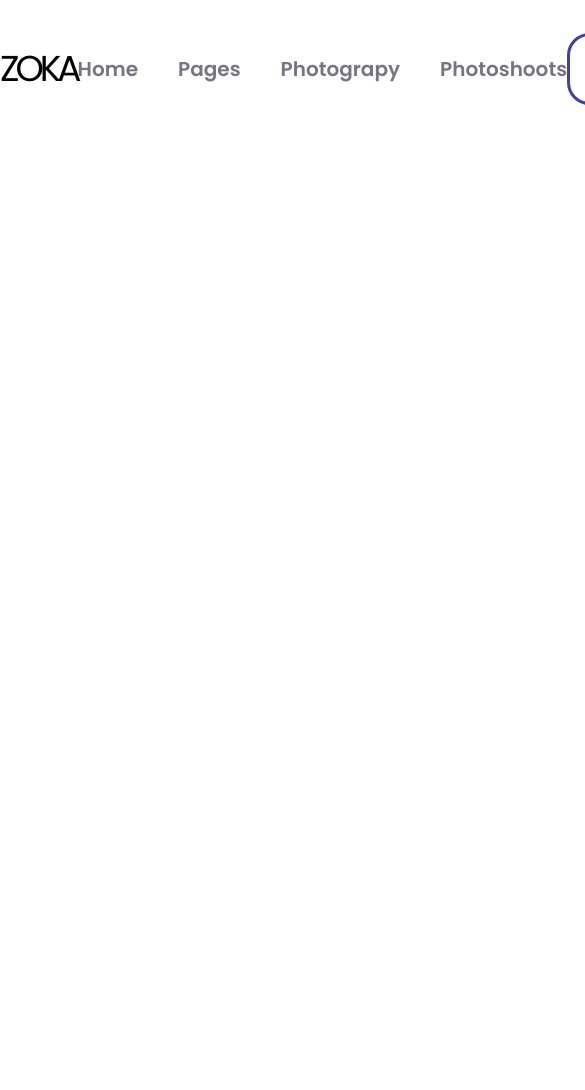
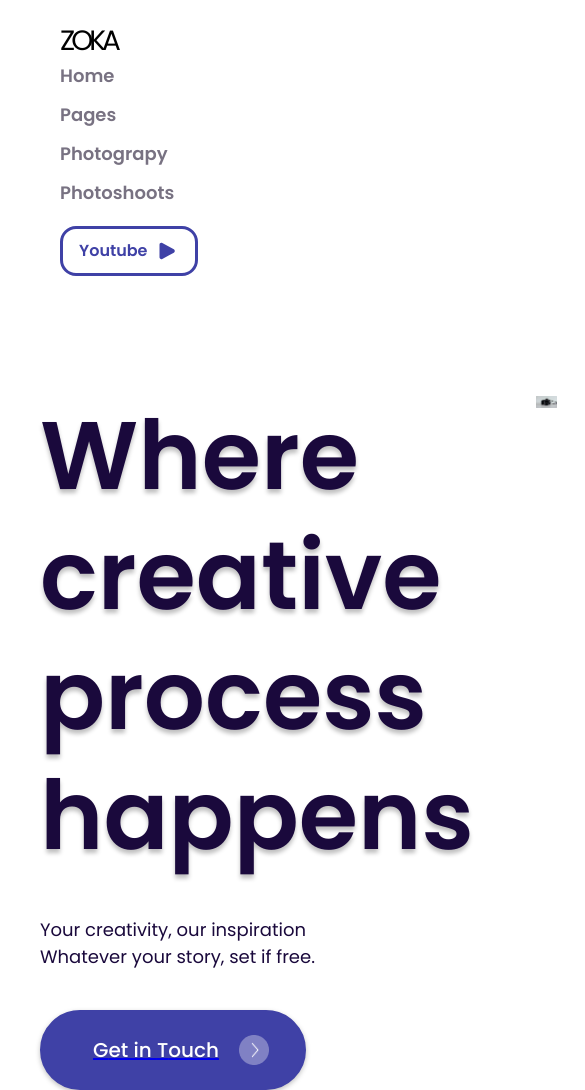
Before and after one commit to GorRhinno/landing-practice-1, a plain HTML site: page index.html in a window 390 px wide. Shown: the top 1090 px of the page, 585 px wide, since content can reach past the window. Before the commit the page ends 844 px from the top, so only its background shows below. Drawn offline with Linux system fonts and the light colour scheme.

Commit message:
hero-ready

```diff
--- a/index.html
+++ b/index.html
@@ -15,12 +15,16 @@
   <body>
     <header class="site-header">
       <div class="container">
-        <h1 class="zoka-style">zoka</h1>
+        <div class="nav-header">
+          <a href="#" class="zoka-style">zoka</a>
+          <div class="header-inner">
             <nav>
-          <a href="#">home</a>
-          <a href="#">pages</a>
-          <a href="#">photograpy</a>
-          <a href="#">photoshoots</a>
+              <ul class="nav-list">
+                <li><a href="#">home</a></li>
+                <li><a href="#">pages</a></li>
+                <li><a href="#">photograpy</a></li>
+                <li><a href="#">photoshoots</a></li>
+              </ul>
             </nav>
             <a
               class="youtube-btn"
@@ -34,7 +38,6 @@
                   xmlns="http://www.w3.org/2000/svg"
                   viewBox="0 0 24 24"
                   fill="currentColor"
-              class="size-6"
                 >
                   <path
                     fill-rule="evenodd"
@@ -45,6 +48,40 @@
               </span>
             </a>
           </div>
+        </div>
+      </div>
     </header>
+    <main>
+      <section class="hero">
+        <div class="container">
+          <div class="hero-inner">
+            <div class="hero-text">
+              <h1>
+                <span>where</span><br />creative<br />process<br />happens
+              </h1>
+              <p>
+                <span>y</span>our creativity, our inspiration<br /><span>w</span
+                >hatever your story, set if free.
+              </p>
+              <a href="#" class="in-touch-btn">
+                <span class="in-touch-btn-text"
+                  ><span class="uppercase">g</span>et in
+                  <span class="uppercase">t</span>ouch</span
+                >
+                <span class="chevron-right">
+                  <img src="img/Elipse.png" alt="elipse" class="eclipse-1" />
+                  <img src="img/Vector 1.png" alt="vector" class="vector-1" />
+                </span>
+              </a>
+            </div>
+            <div class="hero-img">
+              <img src="img/cannon.png" alt="camera" class="top-img"/>
+              <img src="img/cannon_small.png" alt="small" class="bottom-img"/>
+              <img src="img/girl_photo.png" alt="girl" class="bottom-img"/>
+            </div>
+          </div>
+        </div>
+      </section>
+    </main>
   </body>
 </html>
--- a/style.css
+++ b/style.css
@@ -12,21 +12,22 @@ body {
   font-family: "Poppins", sans-serif;
   font-weight: 400;
   line-height: 1.5;
-
+}
+.container {
+  max-width: 1440px;
+  margin: 0 auto;
+  padding: 0 40px;
 }
 .site-header {
-    padding: 20px 0 100px 0;
-
+  padding: 0;
+  margin-bottom: 100px;
 }
-.container {
+.nav-header {
   display: flex;
   justify-content: space-between;
   align-items: center;
-    max-width: 1440px;
-    margin: 0 auto;
-    padding: 13px 0;
+  height: 80px;
 }
-
 .zoka-style {
   font-style: normal;
   font-size: 36px;
@@ -35,6 +36,12 @@ body {
   line-height: 1.5;
   text-transform: uppercase;
   color: #000000;
+  text-decoration: none;
+}
+.header-inner {
+  display: flex;
+  align-items: center;
+  gap: 200px;
 }
 nav {
   display: flex;
@@ -42,7 +49,12 @@ nav {
   gap: 40px;
   max-width: 491px;
 }
-nav a {
+.nav-list {
+  display: flex;
+  gap: 40px;
+  list-style: none;
+}
+.nav-list li a {
   text-transform: capitalize;
   font-weight: 600;
   font-size: 20px;
@@ -50,26 +62,24 @@ nav a {
   transition: color 0.3s ease-in;
   text-decoration: none;
 }
-nav a:hover {
-    color: #1A093E;
+.nav-list li a:hover {
+  color: #1a093e;
 }
 .youtube-btn {
   text-decoration: none;
   display: flex;
   align-items: center;
-    gap: 1px;
-    border: 3px solid #3F41A6;
+  gap: 12px;
+  border: 3px solid #3f41a6;
   border-radius: 22.5px;
   padding: 15px 13px 15px 21px;
-    color: #3F41A6;
-    transition: color 0.6s ease-in;
-    transition: background-color 0.6s ease-in;
-
+  color: #3f41a6;
+  transition: color 0.6s ease-in, background-color 0.6s ease-in;
 }
 .youtube-btn:hover {
   color: #ffffff;
   border: 3px solid #ffffff;
-    background-color: #3F41A6;
+  background-color: #3f41a6;
 }
 .ytb-text {
   text-transform: capitalize;
@@ -81,3 +91,161 @@ nav a:hover {
   height: 36px;
   fill: currentColor;
 }
+@media (max-width: 1024px) {
+  .header-inner {
+    gap: 100px;
+  }
+  .nav-list {
+    gap: 24px;
+  }
+  .nav-list li a {
+    font-size: 18px;
+  }
+  .ytb-text {
+    font-size: 18px;
+  }
+  .play-btn {
+    width: 30px;
+    height: 30px;
+  }
+  .youtube-btn {
+    padding: 12px 10px 12px 18px;
+  }
+  .zoka-style {
+    font-size: 32px;
+  }
+}
+@media (max-width: 768px) {
+  .nav-header {
+    flex-direction: column;
+    height: auto;
+    padding: 20px;
+    align-items: flex-start;
+  }
+  .header-inner {
+    flex-direction: column;
+    align-items: flex-start;
+    gap: 20px;
+  }
+  .nav-list {
+    flex-direction: column;
+    gap: 12px;
+  }
+  .nav-list li a {
+    font-size: 18px;
+  }
+  .zoka-style {
+    font-size: 28px;
+  }
+  .youtube-btn {
+    align-self: stretch;
+    justify-content: center;
+    width: 100%;
+    padding: 10px 16px;
+    border-radius: 16px;
+    gap: 8px;
+  }
+  .ytb-text {
+    font-size: 16px;
+  }
+  .play-btn {
+    width: 24px;
+    height: 24px;
+  }
+}
+main {
+  max-width: 1440px;
+  margin: 0 auto;
+}
+.hero-inner {
+  display: flex;
+  justify-content: space-between;
+  /*align-items: center;*/
+  gap: 62px;
+}
+.hero-text {
+  display: flex;
+  flex-direction: column;
+  text-align: left;
+  gap: 40px;
+}
+.hero-text h1 {
+  color: #1a093c;
+  font-size: 96px;
+  font-weight: 600;
+  line-height: 1.25;
+  text-shadow: 0px 4px 4px rgba(0, 0, 0, 0.25);
+}
+.hero-text h1 span {
+  text-transform: capitalize;
+}
+.hero-text p {
+  color: #1a093c;
+  font-size: 18px;
+}
+.hero-text p span {
+  text-transform: capitalize;
+}
+.in-touch-btn {
+  display: flex;
+  align-items: center;
+  gap: 20px;
+  border: 2px solid #3f41a6;
+  border-radius: 50px;
+  max-width: 266px;
+  max-height: 80px;
+  padding: 25px 51px;
+  background-color: #3f41a6;
+  box-shadow: 0px 2px 5px rgba(0, 0, 0, 0.25);
+}
+.in-touch-btn-text {
+  color: #ffffff;
+  font-size: 20px;
+  font-weight: 500;
+  white-space: nowrap;
+}
+.chevron-right {
+  position: relative;
+  width: 30px;
+  height: 30px;
+}
+.eclipse-1 {
+  position: absolute;
+  top: 0;
+  left: 0;
+  width: 30px;
+  height: 30px;
+}
+.vector-1 {
+  position: absolute;
+  top: 7px;
+  left: 12px;
+  width: 8px;
+  height: 16px;
+}
+.uppercase {
+  text-transform: capitalize;
+}
+.hero-img {
+  display: grid;
+  grid-template-columns: 1fr 1fr;
+  grid-template-rows: auto auto;
+  column-gap: 21px;
+  row-gap: 20px;
+  max-width: 680px;
+  margin: 0 auto;
+}
+.top-img {
+  grid-column: 1 / 3;
+  width: 100%;
+  height: auto;
+  object-fit: cover;
+  display: block;
+}
+.bottom-img {
+  width: 100%;
+  height: 250px;
+  object-fit: cover;
+  display: block;
+  border-radius: 20px;
+}
```
Also changed, not shown: img/Elipse.png (added), img/Vector 1.png (added). Lines whose indentation alone changed are shown as unchanged.
